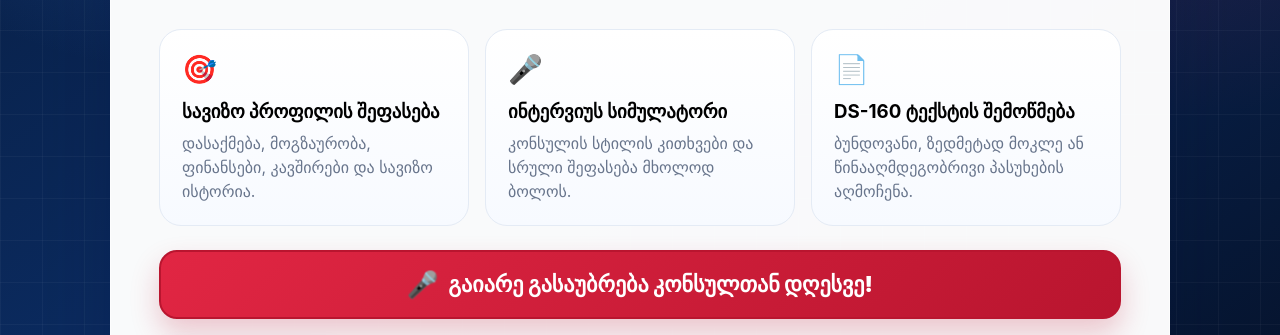
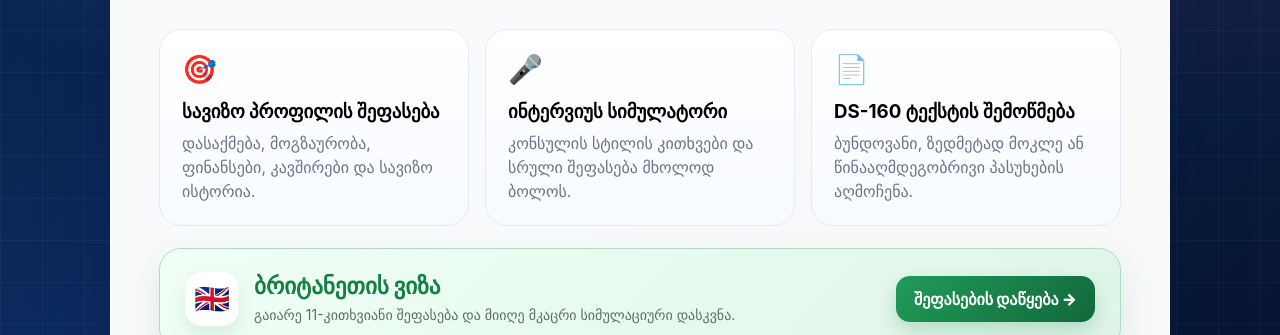
Before and after one commit to usavisaassistant/usa-visa-assistant, a plain HTML site: page index.html in a window 1280 px wide. Shown: the part 432-767 px from the top of the page. Drawn offline with Linux system fonts and the light colour scheme; no server answers.

Commit message:
Update index.html

```diff
--- a/index.html
+++ b/index.html
@@ -335,5 +335,6 @@
   <script src="https://www.gstatic.com/firebasejs/10.12.5/firebase-auth-compat.js"></script>
  <script src="script.js"></script>
 <script src="home-interview-cta.js"></script>
+<script src="home-uk-cta.js"></script>
 </body>
 </html>
```
